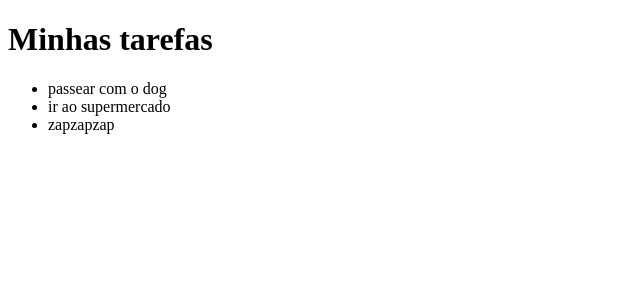
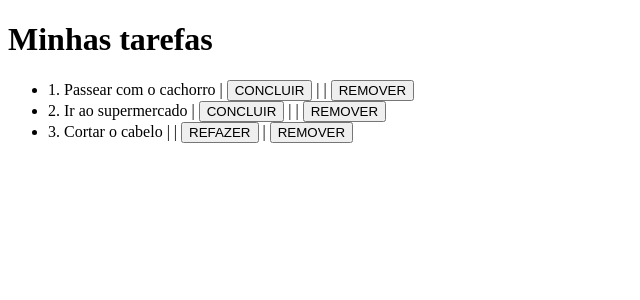
Before and after one commit to Davidxy9/InicialTodoAngular, an Angular app: page / in a window 1280 px wide. Shown: the top 300 px of the page, without its empty margins (0-640 px from the left). Built offline with nearby package versions, Linux system fonts and the light colour scheme.

Commit message:
NGLF e objetos

```diff
--- a/src/app/app.component.html
+++ b/src/app/app.component.html
@@ -1,4 +1,8 @@
 <h1>{{ title }}</h1>
 <ul>
-  <li *ngFor="let todo of todos">{{ todo }}</li>
+  <li *ngFor="let todo of todos">
+    {{ todo.id }}. {{ todo.title }} |
+    <button *ngIf="!todo.done">CONCLUIR</button> |
+    <button *ngIf="todo.done">REFAZER</button> |
+    <button>REMOVER</button> </li>
 </ul>
--- a/src/app/app.component.ts
+++ b/src/app/app.component.ts
@@ -1,4 +1,5 @@
 import { Component } from '@angular/core';
+import { Todo } from 'src/models/todo.model';
 
 @Component({
   selector: 'app-root',
@@ -6,14 +7,13 @@
   styleUrls: ['./app.component.css']
 })
 export class AppComponent {
-  public todos: any [] = [];
+  public todos: Todo [] = [];
   public title: String = 'Minhas tarefas';
 
   constructor() {
-    this.todos.push('passear com o dog');
-    this.todos.push('ir ao supermercado');
-    this.todos.push('zapzapzap');
-
+    this.todos.push(new Todo(1, 'Passear com o cachorro', false));
+    this.todos.push(new Todo(2, 'Ir ao supermercado', false));
+    this.todos.push(new Todo(3, 'Cortar o cabelo', true));
   }
 
 }
--- /dev/null
+++ b/src/models/todo.model.ts
@@ -0,0 +1,11 @@
+export class Todo {
+
+  constructor(
+    public id: Number,
+    public title: String,
+    public done: Boolean,
+  ) {
+
+
+  }
+}
```
